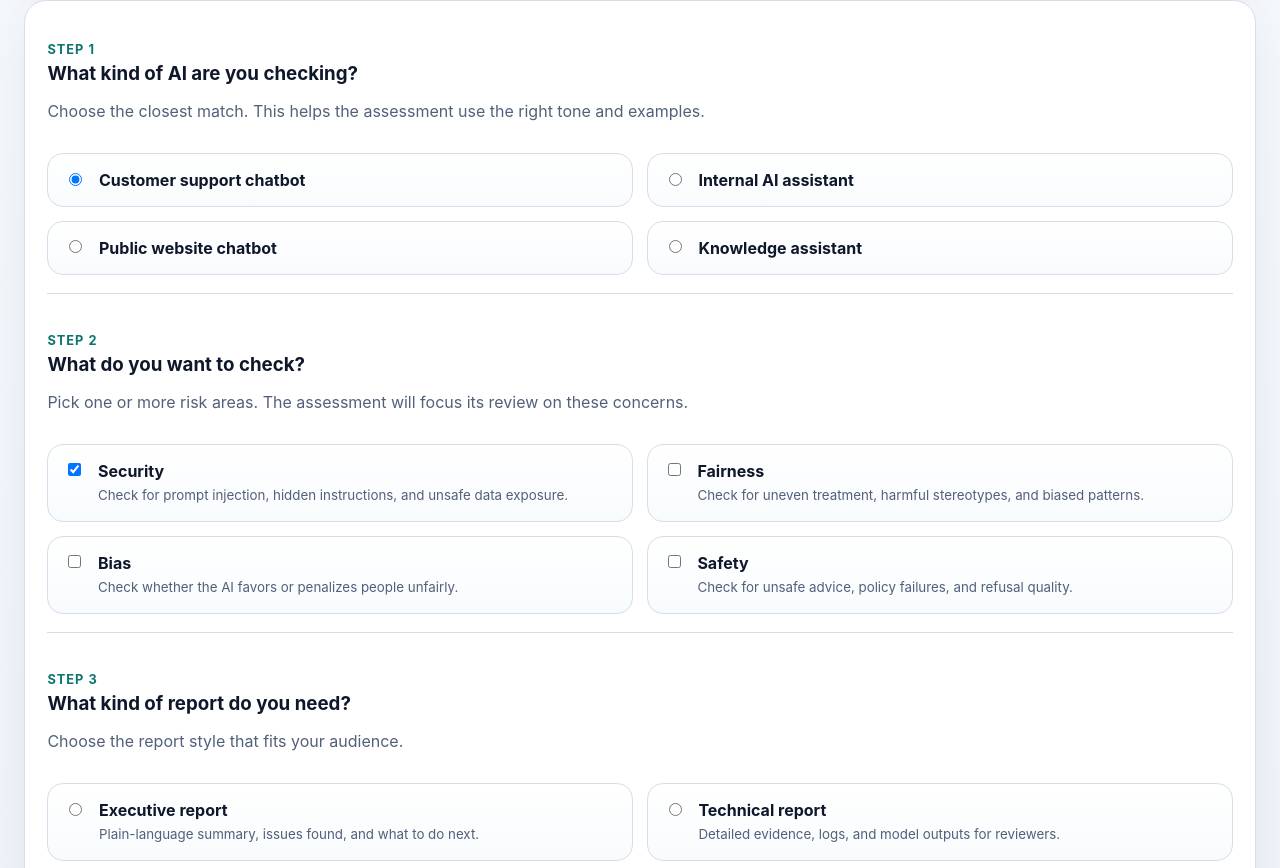
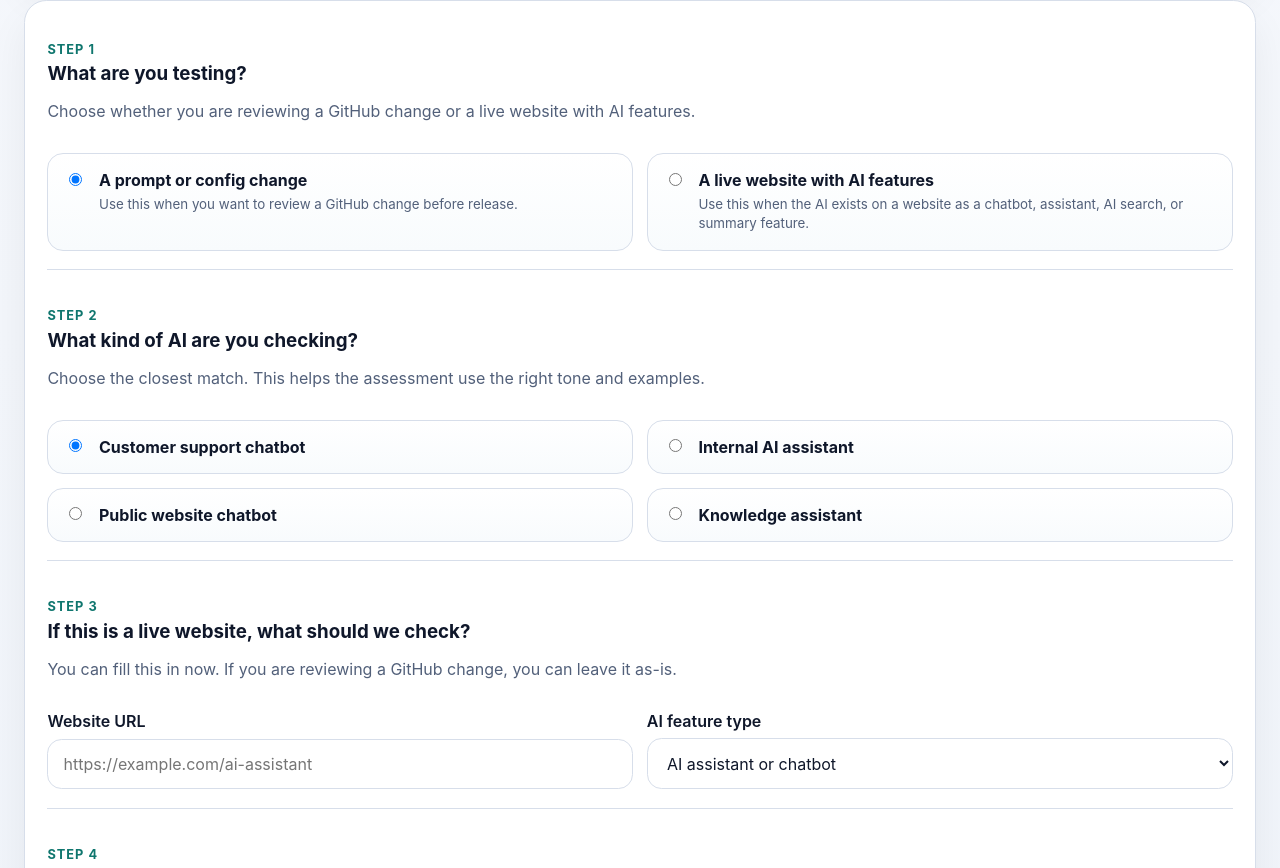
Before and after one commit to slackspac3/ai-evaluator, a Next.js app in the folder apps/web/: page / in a window 1280 px wide. Shown: the part 392-1260 px from the top of the page. Built offline with nearby package versions, Linux system fonts and the light colour scheme.

Commit message:
Add live website assessment wizard path

```diff
--- a/apps/web/app/api/manual-runs/route.ts
+++ b/apps/web/app/api/manual-runs/route.ts
@@ -40,14 +40,46 @@ async function createGuidedRun(request: NextRequest) {
 
   const pullRequests = await listPullRequests(repository.id);
   const pullRequest = pullRequests[0];
+  const targetType = request.nextUrl.searchParams.get("targetType") || "github-change";
   const systemType = request.nextUrl.searchParams.get("systemType") || "customer-support-chatbot";
   const reportType = request.nextUrl.searchParams.get("reportType") || "both";
+  const websiteUrl = request.nextUrl.searchParams.get("websiteUrl") || "";
+  const websiteFeature = request.nextUrl.searchParams.get("websiteFeature") || "ai-assistant";
   const concerns = request.nextUrl.searchParams.getAll("concern");
   const selectedConcerns = concerns.length > 0 ? concerns : ["security"];
 
   const concernLabel = selectedConcerns.map(formatChoice).join(", ");
   const systemLabel = formatChoice(systemType);
   const reportLabel = formatChoice(reportType);
+  const targetLabel = formatChoice(targetType);
+
+  const logs = [
+    "This run was started from the guided assessment wizard.",
+    `Requested target type: ${targetLabel}.`,
+    `Requested focus areas: ${concernLabel}.`,
+    `Requested report type: ${reportLabel}.`
+  ];
+
+  if (targetType === "live-website") {
+    if (!websiteUrl) {
+      return NextResponse.json({ error: "websiteUrl is required for live website assessments." }, { status: 400 });
+    }
+
+    logs.push(`Website URL: ${websiteUrl}`);
+    logs.push(`AI feature type: ${formatChoice(websiteFeature)}.`);
+    logs.push("The local worker will check this queued live website assessment.");
+
+    const run = await createQueuedEvalRun({
+      repositoryId: repository.id,
+      baseSha: "website-baseline",
+      headSha: "website-live",
+      changedFiles: [],
+      summary: `Queued ${concernLabel} assessment for a live website AI feature.`,
+      logs
+    });
+
+    return NextResponse.redirect(new URL(`/runs/${run.id}`, request.url));
+  }
 
   const run = await createQueuedEvalRun({
     repositoryId: repository.id,
@@ -56,12 +88,7 @@ async function createGuidedRun(request: NextRequest) {
     headSha: pullRequest?.headSha || "guided-head",
     changedFiles: pullRequest?.changedFiles || ["promptfooconfig.yaml", "prompts/support-assistant.txt"],
     summary: `Queued ${concernLabel} assessment for a ${systemLabel}.`,
-    logs: [
-      "This run was started from the guided assessment wizard.",
-      `Requested focus areas: ${concernLabel}.`,
-      `Requested report type: ${reportLabel}.`,
-      "The local worker will pick it up automatically."
-    ]
+    logs: [...logs, "The local worker will pick it up automatically."]
   });
 
   return NextResponse.redirect(new URL(`/runs/${run.id}`, request.url));
--- a/apps/web/app/globals.css
+++ b/apps/web/app/globals.css
@@ -33,7 +33,8 @@ a {
 
 button,
 input,
-textarea {
+textarea,
+select {
   font: inherit;
 }
 
@@ -422,6 +423,31 @@ td {
   line-height: 1.45;
 }
 
+.wizard-fields {
+  display: grid;
+  gap: 0.85rem;
+  grid-template-columns: repeat(2, minmax(0, 1fr));
+}
+
+.wizard-field {
+  display: grid;
+  gap: 0.45rem;
+}
+
+.wizard-field span {
+  font-weight: 600;
+}
+
+.wizard-field input,
+.wizard-field select {
+  width: 100%;
+  padding: 0.85rem 0.95rem;
+  border: 1px solid var(--border);
+  border-radius: 0.9rem;
+  background: #fff;
+  color: var(--ink);
+}
+
 .wizard-launch {
   display: flex;
   gap: 0.75rem;
@@ -440,6 +466,10 @@ td {
     grid-template-columns: 1fr;
   }
 
+  .wizard-fields {
+    grid-template-columns: 1fr;
+  }
+
   .topbar {
     align-items: flex-start;
     flex-direction: column;
--- a/apps/web/app/page.tsx
+++ b/apps/web/app/page.tsx
@@ -10,6 +10,26 @@ const systemTypes = [
   { id: "internal-ai-assistant", title: "Internal AI assistant" },
   { id: "public-website-chatbot", title: "Public website chatbot" },
   { id: "knowledge-assistant", title: "Knowledge assistant" }
+];
+
+const targetTypes = [
+  {
+    id: "github-change",
+    title: "A prompt or config change",
+    description: "Use this when you want to review a GitHub change before release."
+  },
+  {
+    id: "live-website",
+    title: "A live website with AI features",
+    description: "Use this when the AI exists on a website as a chatbot, assistant, AI search, or summary feature."
+  }
+];
+
+const websiteFeatureTypes = [
+  { id: "ai-assistant", title: "AI assistant or chatbot" },
+  { id: "ai-search", title: "AI search or answer box" },
+  { id: "ai-summary", title: "AI summaries or recommendations" },
+  { id: "ai-writing", title: "AI writing or help feature" }
 ];
 
 const reportTypes = [
@@ -37,6 +57,25 @@ export default function HomePage() {
           <div className="wizard-step">
             <div>
               <p className="wizard-step-label">Step 1</p>
+              <h3>What are you testing?</h3>
+              <p className="muted">Choose whether you are reviewing a GitHub change or a live website with AI features.</p>
+            </div>
+            <div className="wizard-option-grid">
+              {targetTypes.map((option, index) => (
+                <label key={option.id} className="wizard-option-card">
+                  <input type="radio" name="targetType" value={option.id} defaultChecked={index === 0} />
+                  <span>
+                    <strong>{option.title}</strong>
+                    <small>{option.description}</small>
+                  </span>
+                </label>
+              ))}
+            </div>
+          </div>
+
+          <div className="wizard-step">
+            <div>
+              <p className="wizard-step-label">Step 2</p>
               <h3>What kind of AI are you checking?</h3>
               <p className="muted">Choose the closest match. This helps the assessment use the right tone and examples.</p>
             </div>
@@ -54,7 +93,35 @@ export default function HomePage() {
 
           <div className="wizard-step">
             <div>
-              <p className="wizard-step-label">Step 2</p>
+              <p className="wizard-step-label">Step 3</p>
+              <h3>If this is a live website, what should we check?</h3>
+              <p className="muted">You can fill this in now. If you are reviewing a GitHub change, you can leave it as-is.</p>
+            </div>
+            <div className="wizard-fields">
+              <label className="wizard-field">
+                <span>Website URL</span>
+                <input
+                  type="url"
+                  name="websiteUrl"
+                  placeholder="https://example.com/ai-assistant"
+                />
+              </label>
+              <label className="wizard-field">
+                <span>AI feature type</span>
+                <select name="websiteFeature" defaultValue="ai-assistant">
+                  {websiteFeatureTypes.map((option) => (
+                    <option key={option.id} value={option.id}>
+                      {option.title}
+                    </option>
+                  ))}
+                </select>
+              </label>
+            </div>
+          </div>
+
+          <div className="wizard-step">
+            <div>
+              <p className="wizard-step-label">Step 4</p>
               <h3>What do you want to check?</h3>
               <p className="muted">Pick one or more risk areas. The assessment will focus its review on these concerns.</p>
             </div>
@@ -73,7 +140,7 @@ export default function HomePage() {
 
           <div className="wizard-step">
             <div>
-              <p className="wizard-step-label">Step 3</p>
+              <p className="wizard-step-label">Step 5</p>
               <h3>What kind of report do you need?</h3>
               <p className="muted">Choose the report style that fits your audience.</p>
             </div>
@@ -111,8 +178,8 @@ export default function HomePage() {
           <p className="muted">Detailed model responses, evidence files, checks, and technical notes for reviewers.</p>
         </div>
         <div className="panel card">
-          <h3>One-click reruns</h3>
-          <p className="muted">You can re-run an existing assessment from its results page without changing GitHub.</p>
+          <h3>Website AI testing</h3>
+          <p className="muted">Point the wizard at a website with AI-powered features and queue a live website assessment.</p>
         </div>
       </section>
     </div>
```
Also changed, not shown: 1 other file (tests, documents, lock files or other folders).
